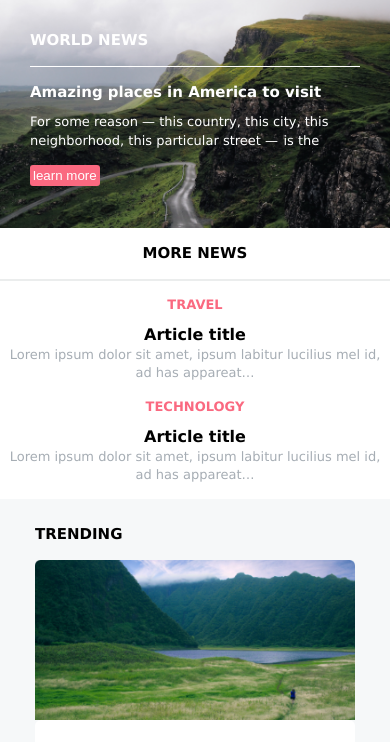
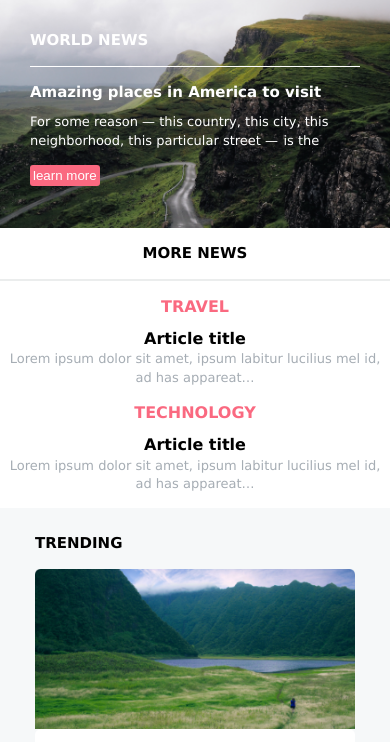
Before and after one commit to vipulsinghpal/ui, a plain HTML site: page index.html in a window 390 px wide. Shown: the part 51-793 px from the top of the page. Drawn offline with Linux system fonts and the light colour scheme.

Commit message:
text size

```diff
--- a/assets/css/style.css
+++ b/assets/css/style.css
@@ -373,9 +373,6 @@ font-weight: 500;
 .new-travel{
     padding: 1.5rem 0;
 }
-.new-travel h4, .technology h4{
-    font-size: 1.3rem;
-}
 .travel-text, .city-text{
     left: 3rem;
 }
```
